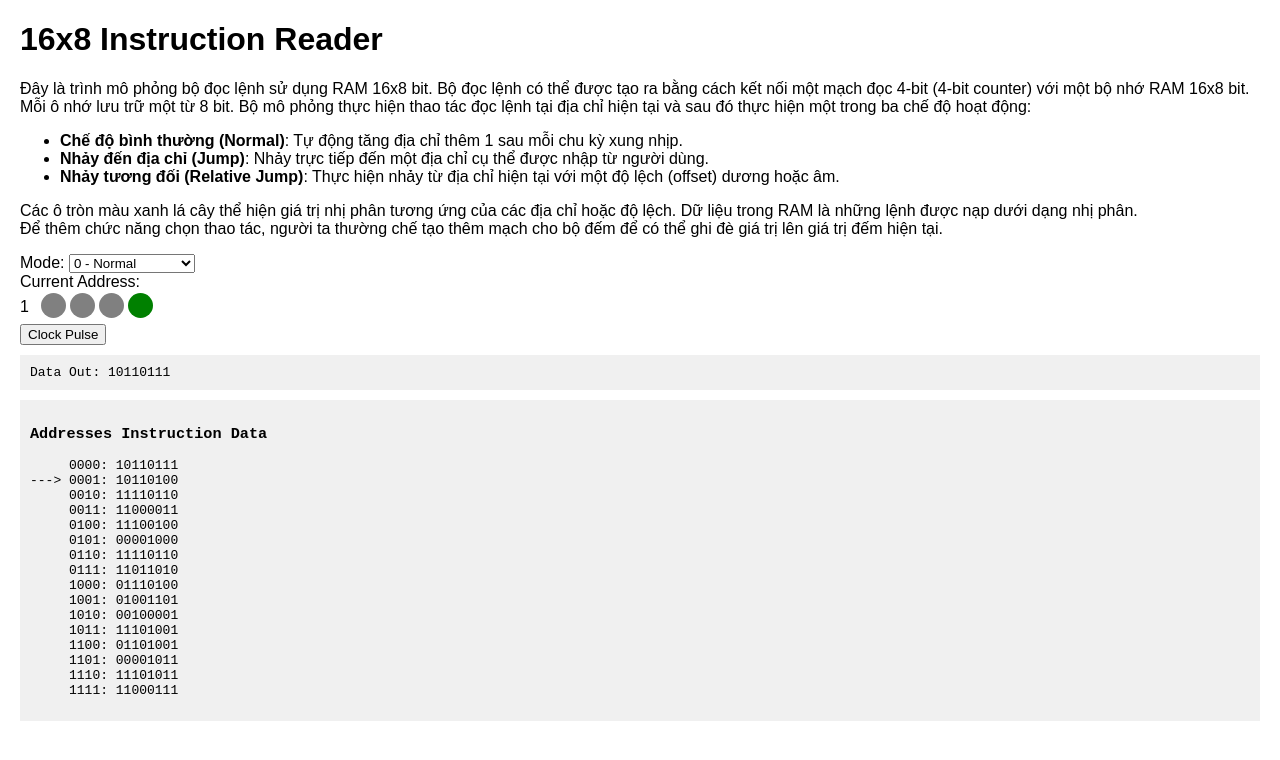
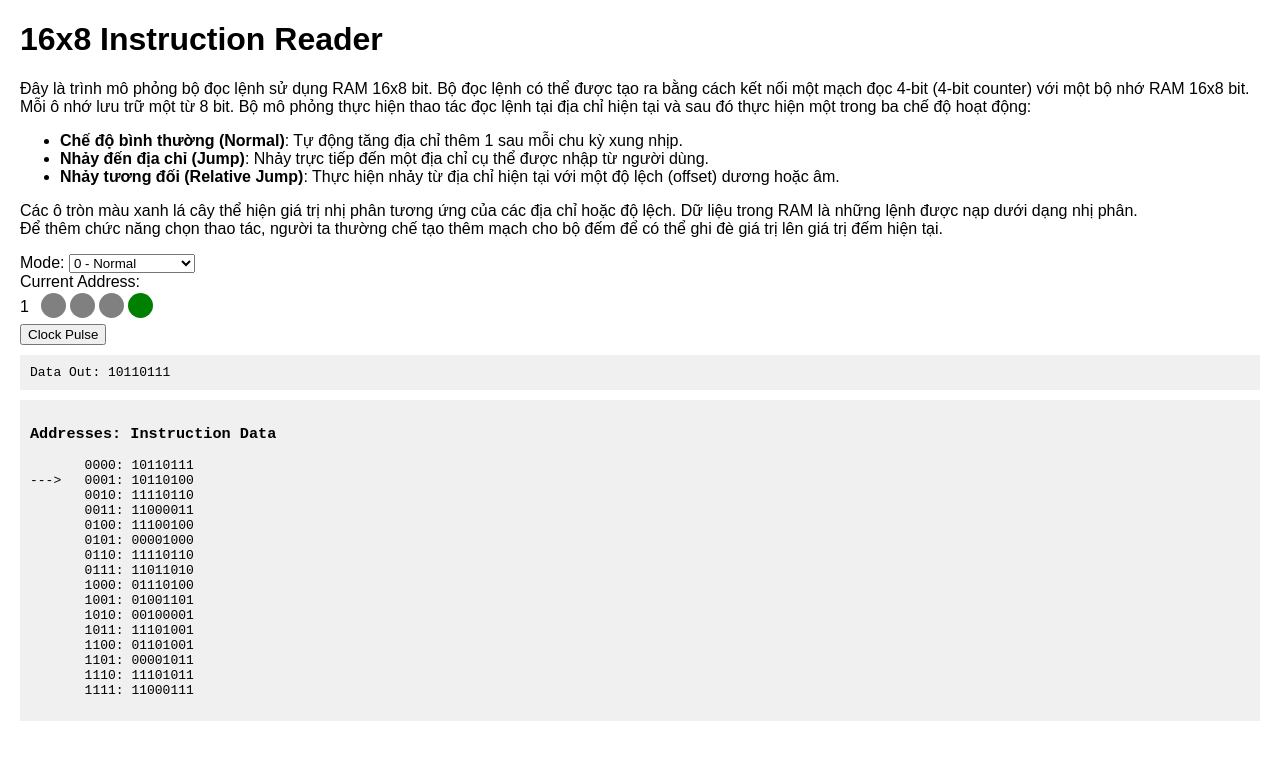
Before and after one commit to khiemnguyen-eiu/cse206lec6sim2, a plain HTML site: page index.html in a window 1280 px wide. Drawn offline with Linux system fonts and the light colour scheme.

Commit message:
Update index.html

```diff
--- a/index.html
+++ b/index.html
@@ -67,7 +67,7 @@
     </div>
 
     <div class="memory">
-        <h3>Addresses Instruction Data</h3>
+        <h3>Addresses: Instruction Data</h3>
         <pre id="memoryDump"></pre>
     </div>
 
@@ -92,7 +92,7 @@
 
             dumpMemory() {
                 return this.memory.map((row, i) => {
-                    const mark = (i === this.address) ? '--->' : '    ';
+                    const mark = (i === this.address) ? '--->  ' : '      ';
                     return `${mark} ${i.toString(2).padStart(4, '0')}: ${row.join('')}`;
                 }).join('\n');
             }
```
